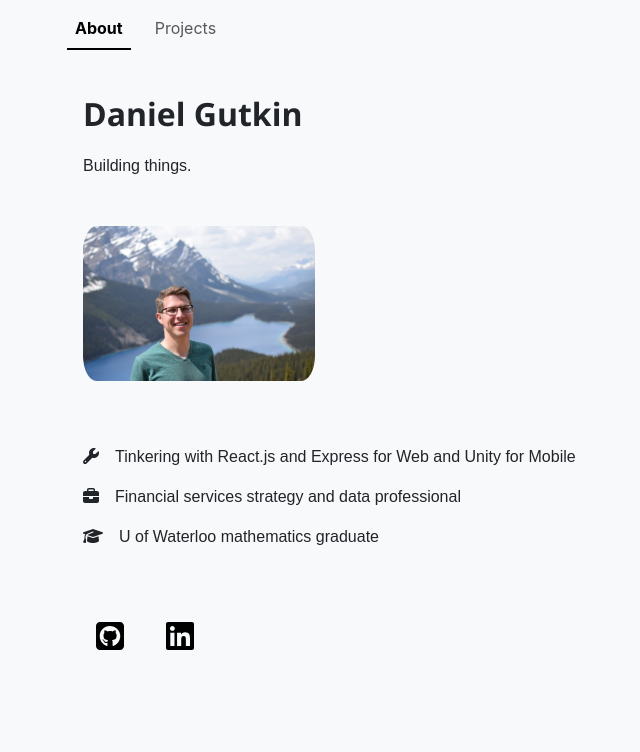
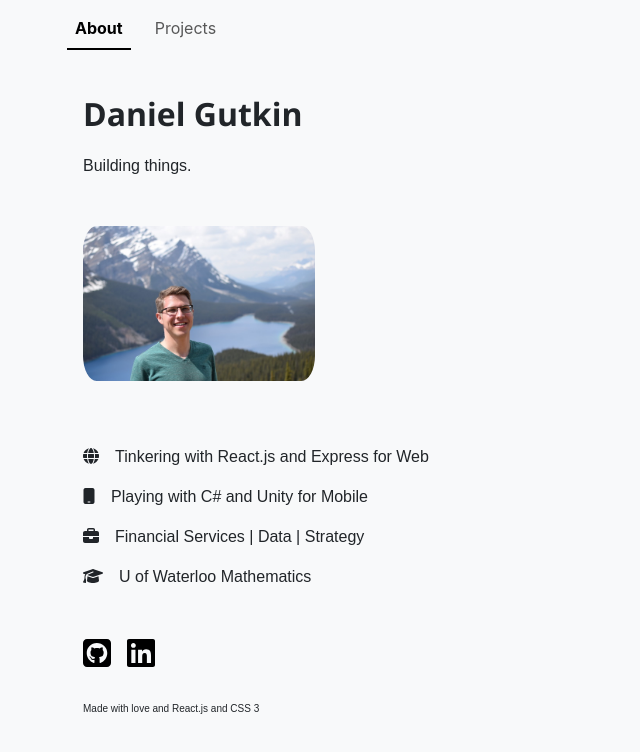
Before and after one commit to dgutkin/personal-website, a React (Create React App) app: page / in a window 1280 px wide. Shown: the top 752 px of the page, without its empty margins (9-649 px from the left). Built offline with nearby package versions, Linux system fonts and the light colour scheme.

Commit message:
Add styling for smaller screens

```diff
--- a/src/pages/About.js
+++ b/src/pages/About.js
@@ -4,10 +4,10 @@ import Container from 'react-bootstrap/Container';
 import Row from 'react-bootstrap/Row';
 import Col from 'react-bootstrap/Col';
 import Image from 'react-bootstrap/Image';
-import Button from 'react-bootstrap/Button';
 
 import { FontAwesomeIcon } from '@fortawesome/react-fontawesome'
-import { faWrench } from '@fortawesome/free-solid-svg-icons'
+import { faGlobe } from '@fortawesome/free-solid-svg-icons'
+import { faMobile } from '@fortawesome/free-solid-svg-icons'
 import { faBriefcase } from '@fortawesome/free-solid-svg-icons'
 import { faGraduationCap } from '@fortawesome/free-solid-svg-icons'
 import { faSquareGithub } from '@fortawesome/free-brands-svg-icons'
@@ -38,29 +38,35 @@ function About() {
                     <Row>
                         <ul className="experience-list">
                             <li>
-                                <p><FontAwesomeIcon className="list-icon" icon={faWrench} /></p>
-                                <p>Tinkering with React.js and Express for Web and Unity for Mobile</p>
+                                <p><FontAwesomeIcon className="list-icon" icon={faGlobe} /></p>
+                                <p>Tinkering with React.js and Express for Web</p>
+                            </li>
+                            <li>
+                                <p><FontAwesomeIcon className="list-icon" icon={faMobile} /></p>
+                                <p>Playing with C# and Unity for Mobile</p>
                             </li>
                             <li>
                                 <p><FontAwesomeIcon className="list-icon" icon={faBriefcase} /></p>
-                                <p>Financial services strategy and data professional</p>
+                                <p>Financial Services | Data | Strategy</p>
                             </li>
                             <li>
                                 <p><FontAwesomeIcon className="list-icon" icon={faGraduationCap} /></p>
-                                <p>U of Waterloo mathematics graduate</p>
+                                <p>U of Waterloo Mathematics</p>
                             </li>
                         </ul>
                     </Row>
                     <Row>
                         <div className="link-container">
-                            <Button variant="light" href="https://github.com/dgutkin">
+                            <a class="link-button" href="https://github.com/dgutkin">
                                 <FontAwesomeIcon icon={faSquareGithub} size="2xl"/>
-                            </Button>
-                            <Button variant="light" href="https://linkedin.com/in/dgutkin">
+                            </a>
+                            <a class="link-button" href="https://linkedin.com/in/dgutkin">
                                 <FontAwesomeIcon icon={faLinkedin} size="2xl" />
-                            </Button>
-
+                            </a>
                         </div>
+                    </Row>
+                    <Row>
+                        <p id="made-from-label">Made with love and React.js and CSS 3</p>
                     </Row>
                 </Col>
             </Row>
--- a/src/styles/About.css
+++ b/src/styles/About.css
@@ -10,11 +10,11 @@ h1, h2, p {
     font-family:'Segoe UI', Tahoma, Geneva, Verdana, sans-serif;
 }
 
-ul{
+ul {
     list-style: none;
 }
 
-li{
+li {
     display: flex;
     flex-direction: row;
 }
@@ -28,29 +28,51 @@ li{
     margin-right: 5rem;
 }
 
-.profile-img{
+@media (max-width: 50rem) {
+    .about-container {
+        width: 100vw;
+        margin-left: 10vw;
+    }
+}
+
+.profile-img {
     width: 16rem;
     border-radius: 1.6rem;
     margin-top: 2rem;
 }
 
-.experience-list{
+.experience-list {
     margin-top: 4rem;
     text-align: left;
 }
 
-.list-icon{
+.list-icon {
     margin-right: 1rem;
 }
 
-.link-container{
+.link-container {
     display: flex;
     flex-direction: row;
     gap: 1rem;
-    margin-top: 2rem;
+    margin-top: 1rem;
 }
 
-.animate{
+.link-button {
+    padding: 0;
+    color: black;
+}
+
+.link-button:hover {
+    scale: 1.1;
+    opacity: 70%;
+}
+
+#made-from-label {
+    margin-top: 2rem;
+    font-size: x-small;
+}
+
+.animate {
     animation-duration: 1s;
     animation-name: fade-animate;
     animation-timing-function: cubic-bezier(0.26, 0.53, 0.74, 1.48);
--- a/src/styles/Projects.css
+++ b/src/styles/Projects.css
@@ -2,7 +2,7 @@
 .projects-container{
     width: 50rem;
     height: 100vh;
-    margin-top: 2rem;
+    margin-top: 3rem;
     margin-bottom: 2rem;
     margin-left: 5rem;
     margin-right: 5rem;
```
